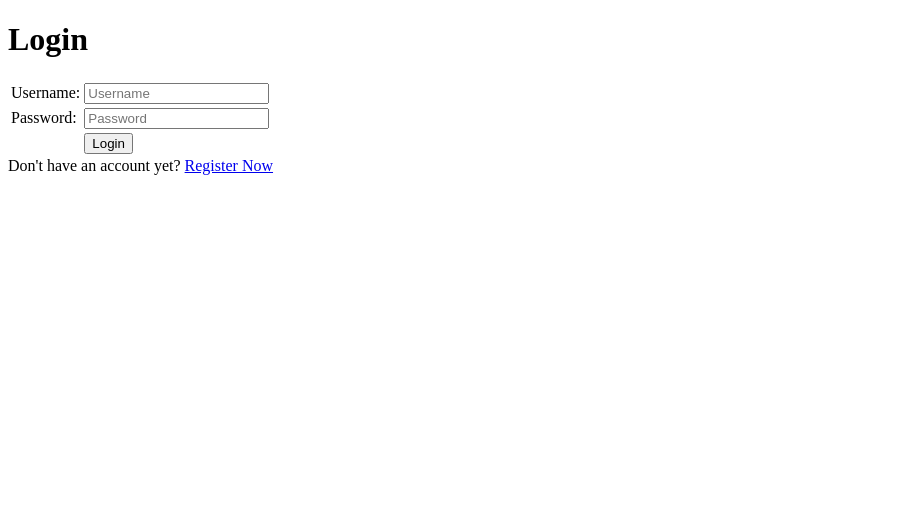
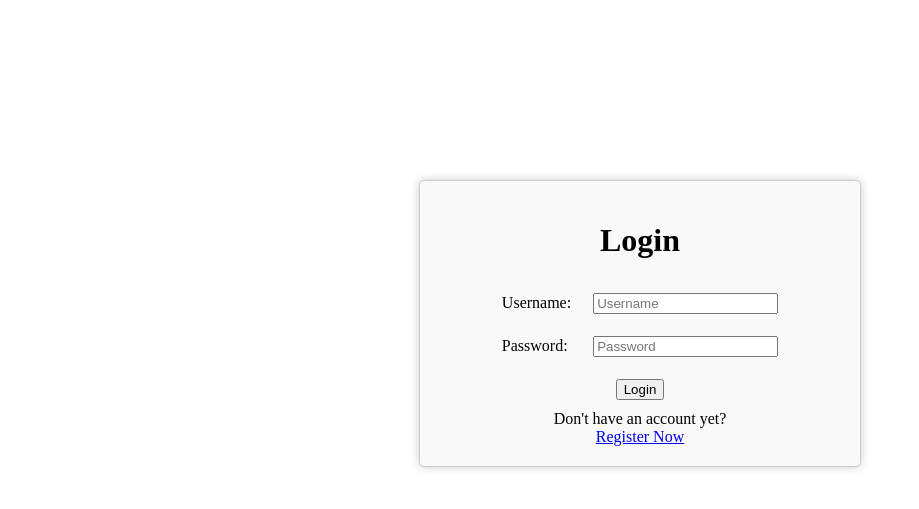
Before and after one commit to PBP-F07/midterm-project, a Django app: page / in a window 1280 px wide. Shown: the top 509 px of the page, without its empty margins (0-919 px from the left). Run offline with Django 4.2, Linux system fonts and the light colour scheme.

Commit message:
style dan hubungin ke URL register

```diff
--- a/authentication/templates/login.html
+++ b/authentication/templates/login.html
@@ -2,6 +2,36 @@
 
 {% block meta %}
     <title>Login</title>
+    <style>
+
+        .login {
+            border: 1px solid #ccc; /* Add a border */
+            padding: 20px; /* Add padding to create space around the content */
+            background-color: #f9f9f9; /* Set a background color */
+            max-width: 400px; /* Limit the maximum width */
+            margin: 0 auto; /* Center the login div horizontally */
+            box-shadow: 0px 0px 10px rgba(0, 0, 0, 0.2); /* Add a shadow for depth */
+            border-radius: 5px; /* Add rounded corners */
+            display: flex;
+            margin-top: 180px;
+            flex-direction: column;
+            justify-content: center;
+            align-items: center;
+        }
+
+
+        table td {
+            padding: 10px;
+        }
+
+        .login_button {
+            margin: 10px;
+            justify-content: center;
+            text-align: center;
+        }
+
+
+    </style>
 {% endblock meta %}
 
 {% block content %}
@@ -11,6 +41,7 @@
         <h1>Login</h1>
 
         <form method="POST" action="">
+
             {% csrf_token %}
             <table>
                 <tr>
@@ -22,13 +53,14 @@
                     <td>Password: </td>
                     <td><input type="password" name="password" placeholder="Password" class="form-control"></td>
                 </tr>
+            </table>
 
-            <tr>
-                <td></td>
-                <td><input class="btn login_btn" type="submit" value="Login"></td>
-            </tr>
-        </table>
+            <div class="login_button">
+                <input type="submit" class="btn btn-outline-success" value="Login">
+            </div>
+
         </form>
+
 
         {% if messages %}
             <ul>
```
Lines whose indentation alone changed are shown as unchanged.
